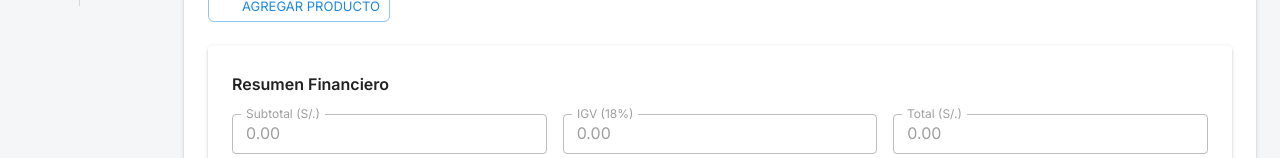
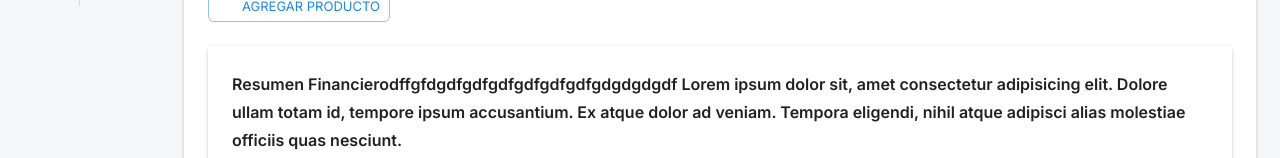
Before and after one commit to BorisTravi/Sotfwaretravis, a React (Create React App) app in the folder frontend/: page /facturacion in a window 1280 px wide. Shown: the part 794-952 px from the top of the page. Built offline with nearby package versions, Linux system fonts and the light colour scheme; some icons are missing.

Commit message:
subiendo cambios en facturacion

```diff
--- a/frontend/src/pages/Facturacion.tsx
+++ b/frontend/src/pages/Facturacion.tsx
@@ -398,7 +398,7 @@ const Facturacion: React.FC = () => {
       {/* Totales */}
       <Paper elevation={2} sx={{ p: 3, mb: 3 }}>
         <Typography variant="subtitle1" sx={{ fontWeight: "bold", mb: 2 }}>
-          Resumen Financiero
+          Resumen Financierodffgfdgdfgdfgdfgdfgdfgdfgdgdgdgdf Lorem ipsum dolor sit, amet consectetur adipisicing elit. Dolore ullam totam id, tempore ipsum accusantium. Ex atque dolor ad veniam. Tempora eligendi, nihil atque adipisci alias molestiae officiis quas nesciunt.
         </Typography>
         <Box sx={{ display: "grid", gridTemplateColumns: "repeat(3, 1fr)", gap: 2 }}>
           <TextField
```
